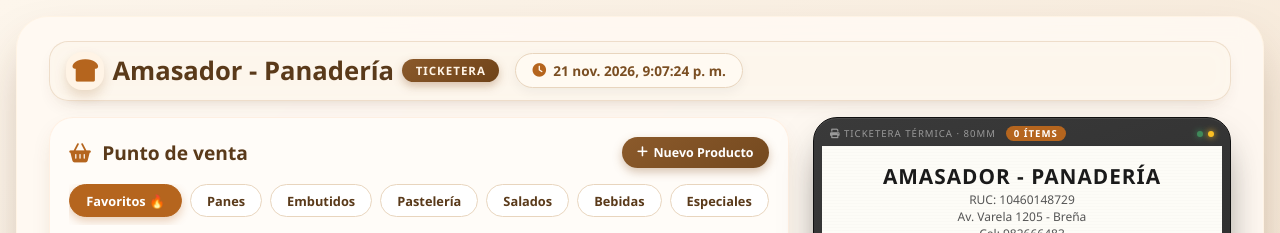
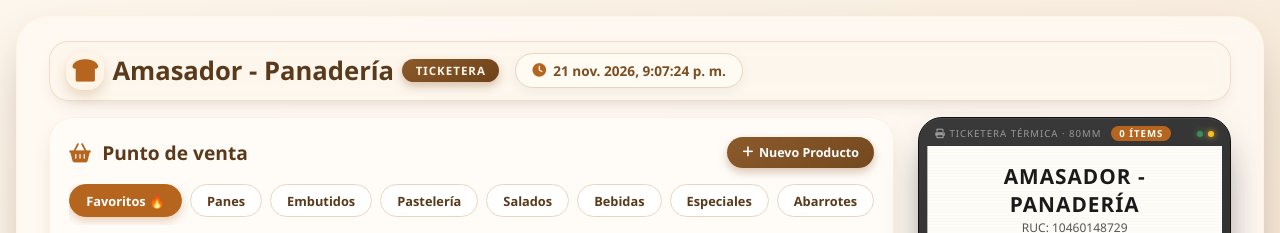
Before and after one commit to EduCarSH/amasador, a plain HTML site: page index.html in a window 1280 px wide. Shown: the top 233 px of the page. Drawn offline with Linux system fonts and the light colour scheme; no server answers.

Commit message:
Add button for Abarrotes category

```diff
--- a/index.html
+++ b/index.html
@@ -248,6 +248,7 @@
                         <button type="button" class="cat-btn" data-cat="Salados">Salados</button>
                         <button type="button" class="cat-btn" data-cat="Bebidas">Bebidas</button>
                         <button type="button" class="cat-btn" data-cat="Especiales">Especiales</button>
+                        <button type="button" class="cat-btn" data-cat="Abarrotes">Abarrotes</button>
                     </div>
 
                     <!-- ÁREA DE PRODUCTOS (SCROLL INTERNO) -->
```
